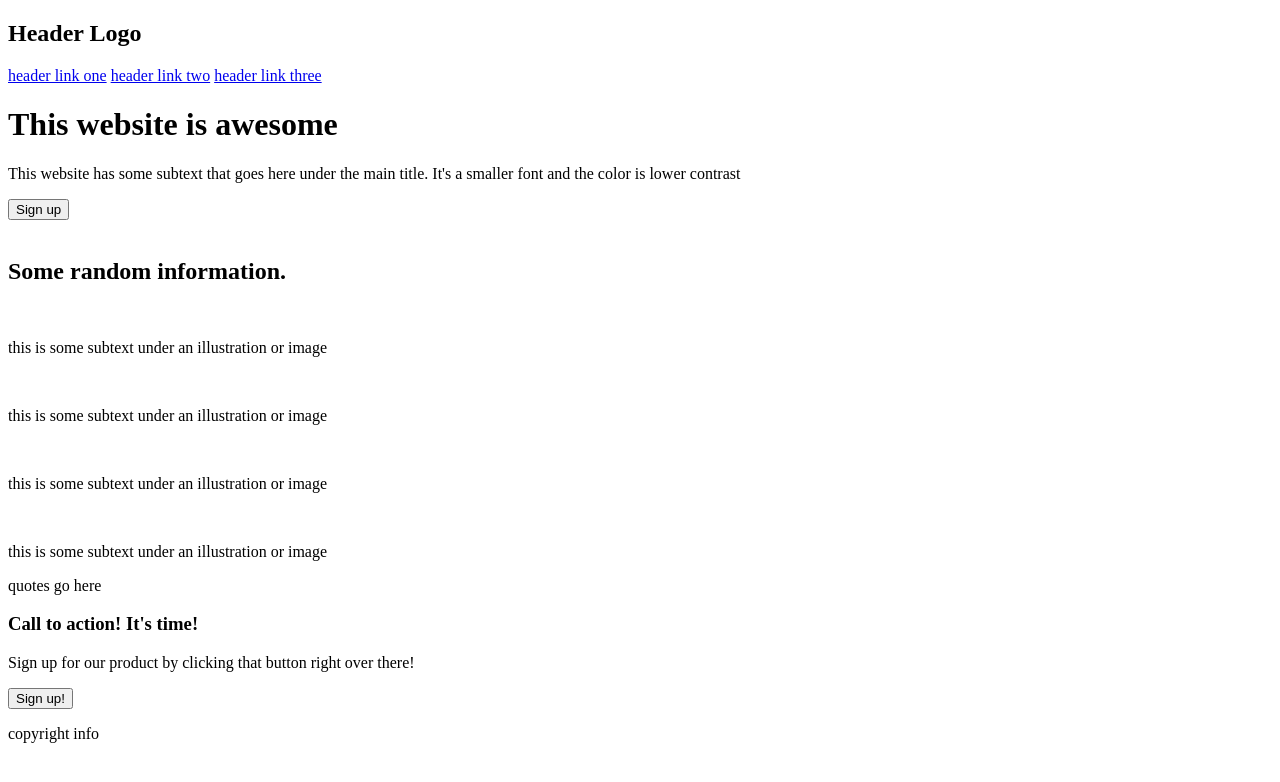
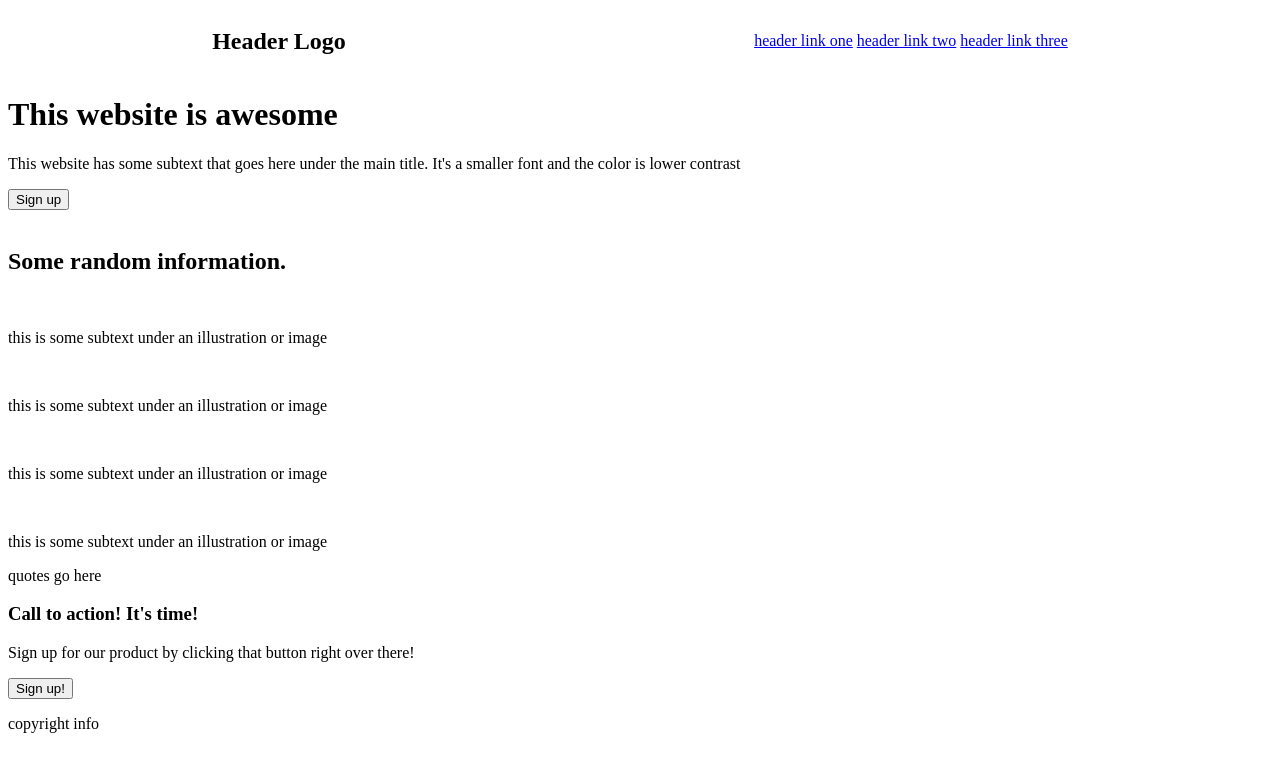
Before and after one commit to nianghaned/landing_page, a plain HTML site: page index.html in a window 1280 px wide. Drawn offline with Linux system fonts and the light colour scheme; files that its build step writes are made by us from their sources; files whose address does not match are found by name.

Commit message:
positioned header logo and navbar links in correct places

```diff
--- a/index.html
+++ b/index.html
@@ -4,11 +4,18 @@
     <meta charset="UTF-8" />
     <meta name="viewport" content="width=device-width, initial-scale=1.0" />
     <title>Landing Page</title>
+    <link
+      rel="stylesheet"
+      href="/Users/Admin/Desktop/code_projects/landing_page/style.css"
+    />
   </head>
   <body>
+    <div class="page-body">
       <nav>
-      <div class="container">
+        <div class="container-nav">
           <h2>Header Logo</h2>
+        </div>
+        <div class="navbar-links">
           <a href="http://">header link one</a>
           <a href="http://">header link two</a>
           <a href="http://">header link three</a>
@@ -16,7 +23,7 @@
       </nav>
       <main>
         <header>
-        <div class="container">
+          <div class="container-hero">
             <h1>This website is awesome</h1>
             <p>
               This website has some subtext that goes here under the main title.
@@ -63,5 +70,6 @@
       <footer>
         <p>copyright info</p>
       </footer>
+    </div>
   </body>
 </html>
--- /dev/null
+++ b/style.css
@@ -0,0 +1,7 @@
+nav {
+  display: flex;
+  justify-content: space-around;
+}
+.navbar-links {
+  align-self: center;
+}
```
Lines whose indentation alone changed are shown as unchanged.
